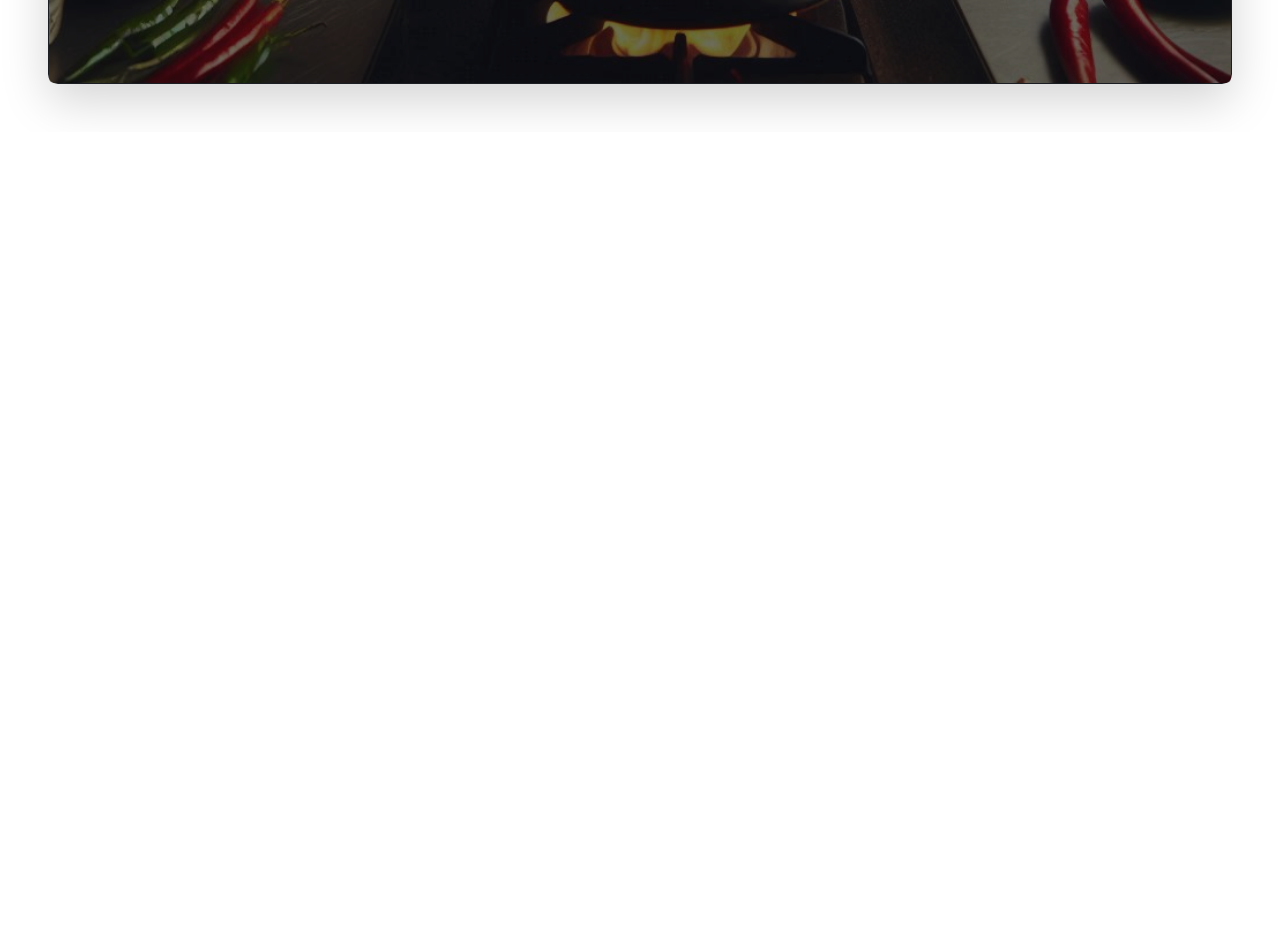
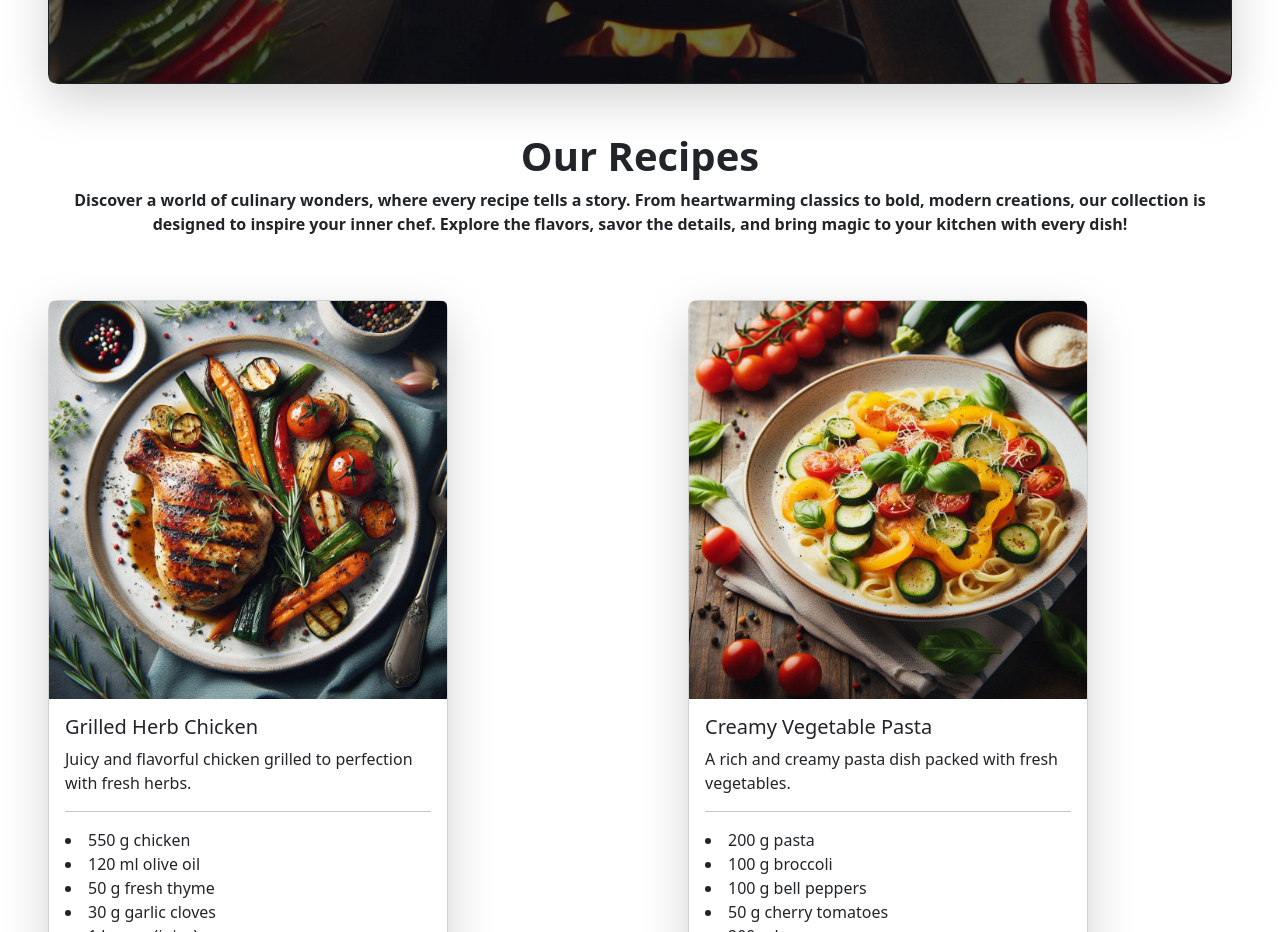
Before and after one commit to KINGALVI/Chief-s-Kitchen-Tales, a React (Vite) app: page / in a window 1280 px wide. Shown: the part 1280-2212 px from the top of the page. Before the commit the page ends 1412 px from the top, so only its background shows below. Built offline with nearby package versions, Linux system fonts and the light colour scheme.

Commit message:
edited some code

```diff
--- a/Chief's-Kitchen-Tales.json
+++ b/Chief's-Kitchen-Tales.json
@@ -12,7 +12,7 @@
             "1 lemon (juice)",
             "Salt and pepper to taste"
         ],
-        "preparing_time": "30 min",
+        "preparing_time": "30 minutes",
         "calories": "320 calories"
     },
     {
@@ -29,7 +29,7 @@
             "30 g parmesan cheese",
             "Salt and pepper to taste"
         ],
-        "preparing_time": "25 min",
+        "preparing_time": "25 minutes",
         "calories": "450 calories"
     },
     {
@@ -46,7 +46,7 @@
             "1 tsp turmeric",
             "Salt to taste"
         ],
-        "preparing_time": "40 min",
+        "preparing_time": "40 minutes",
         "calories": "280 calories"
     },
     {
@@ -63,7 +63,7 @@
             "1 tsp vanilla extract",
             "Pinch of salt"
         ],
-        "preparing_time": "20 min",
+        "preparing_time": "20 minutes",
         "calories": "450 calories"
     },
     {
@@ -79,7 +79,7 @@
             "1 tsp honey",
             "Ice cubes"
         ],
-        "preparing_time": "10 min",
+        "preparing_time": "10 minutes",
         "calories": "180 calories"
     },
     {
@@ -97,7 +97,7 @@
             "30 g garlic",
             "Salt and paprika to taste"
         ],
-        "preparing_time": "50 min",
+        "preparing_time": "50 minutes",
         "calories": "380 calories"
     },
     {
@@ -113,7 +113,7 @@
             "50 g granola",
             "1 tbsp honey"
         ],
-        "preparing_time": "15 min",
+        "preparing_time": "15 minutes",
         "calories": "250 calories"
     },
     {
@@ -130,7 +130,7 @@
             "1 tbsp ketchup",
             "Salt and pepper to taste"
         ],
-        "preparing_time": "20 min",
+        "preparing_time": "20 minutes",
         "calories": "400 calories"
     },
     {
@@ -147,7 +147,7 @@
             "1 tbsp soy sauce",
             "1 tsp sesame oil"
         ],
-        "preparing_time": "30 min",
+        "preparing_time": "30 minutes",
         "calories": "200 calories"
     },
     {
@@ -164,7 +164,7 @@
             "2 eggs",
             "Pinch of salt"
         ],
-        "preparing_time": "35 min",
+        "preparing_time": "35 minutes",
         "calories": "300 calories"
     }
 ]
--- a/package.json
+++ b/package.json
@@ -14,6 +14,7 @@
     "prop-types": "^15.8.1",
     "react": "^19.0.0",
     "react-bootstrap": "^2.10.9",
+    "react-bootstrap-icons": "^1.11.5",
     "react-dom": "^19.0.0"
   },
   "devDependencies": {
--- a/src/App.jsx
+++ b/src/App.jsx
@@ -2,6 +2,7 @@ import './App.css'
 import 'bootstrap/dist/css/bootstrap.min.css';
 import Header from './Header/Header';
 import Carousel from './Carousel/Carousel';
+import Cards from './Cards/Cards';
 
 function App() {
 
@@ -9,6 +10,7 @@ function App() {
     <>
       <Header></Header>
       <Carousel></Carousel>
+      <Cards></Cards>
     </>
   )
 
--- /dev/null
+++ b/src/Card/Card.jsx
@@ -0,0 +1,41 @@
+import Button from 'react-bootstrap/Button';
+import Card from 'react-bootstrap/Card';
+import { Clock, Fire } from 'react-bootstrap-icons';
+import PropTypes from 'prop-types';
+
+const RecipeCard = ({ card }) => {
+    const { recipe_image, recipe_name, short_description, ingredients, preparing_time, calories } = card;
+    return (
+        <Card className="bg-white text-dark shadow-lg m-5" style={{ width: '25rem', borderRadius: '10px' }}>
+            <Card.Img variant="top" src={recipe_image} />
+            <Card.Body>
+                <Card.Title>{recipe_name}</Card.Title>
+                <Card.Text>{short_description}</Card.Text>
+                <hr />
+                {
+                    ingredients.map(ingredient => <li>{ingredient}</li>)
+                }
+                <hr />
+                <div className='d-flex pb-2'>
+                    <span className='d-flex align-items-center pe-2'><Clock className='pe-1' size={20} color="gray" /> {preparing_time}</span>
+                    <span className='d-flex align-items-center pe-2'><Fire className='pe-1' size={20} color="gray" /> {calories}</span>
+                </div>
+                <Button variant="success"><b>Want to Cook</b></Button>
+            </Card.Body>
+        </Card>
+    );
+}
+
+RecipeCard.propTypes = {
+    card: PropTypes.shape({
+        recipe_image: PropTypes.string.isRequired,
+        recipe_name: PropTypes.string.isRequired,
+        short_description: PropTypes.string.isRequired,
+        ingredients: PropTypes.arrayOf(PropTypes.string).isRequired,
+        preparing_time: PropTypes.string.isRequired,
+        calories: PropTypes.number.isRequired,
+    }).isRequired,
+};
+
+
+export default RecipeCard;
--- /dev/null
+++ b/src/Cards/Cards.jsx
@@ -0,0 +1,51 @@
+import { useEffect, useState } from 'react';
+import RecipeCard from '../Card/Card';
+import Col from 'react-bootstrap/Col';
+import Row from 'react-bootstrap/Row';
+import PropTypes from 'prop-types';
+
+const Cards = () => {
+
+    const [API, setAPI] = useState([])
+
+    useEffect(() => {
+        fetch("/Chief's-Kitchen-Tales.json")
+            .then(response => response.json())
+            .then(Data => setAPI(Data))
+    }, [])
+
+    return (
+        <>
+            <center>
+                <h1><b>Our Recipes</b></h1>
+                <p><b>
+                    Discover a world of culinary wonders, where every recipe tells a story. From heartwarming classics to bold, modern creations, our collection is <br /> designed to inspire your inner chef. Explore the flavors, savor the details, and bring magic to your kitchen with every dish!
+                </b></p>
+            </center>
+
+            <Row xs={1} md={2} className="g-0">
+                {API.map((card, idx) => (
+                    <Col key={idx}>
+                        <RecipeCard card={card}></RecipeCard>
+                    </Col>
+                ))}
+            </Row>
+
+        </>
+    );
+};
+
+Cards.propTypes = {
+    API: PropTypes.arrayOf(
+        PropTypes.shape({
+            recipe_image: PropTypes.string.isRequired,
+            recipe_name: PropTypes.string.isRequired,
+            short_description: PropTypes.string.isRequired,
+            ingredients: PropTypes.arrayOf(PropTypes.string).isRequired,
+            preparing_time: PropTypes.string.isRequired,
+            calories: PropTypes.number.isRequired,
+        })
+    ), // API is an array of objects with specific properties
+};
+
+export default Cards;
```
Also changed, not shown: 1 other file (tests, documents, lock files or other folders).
